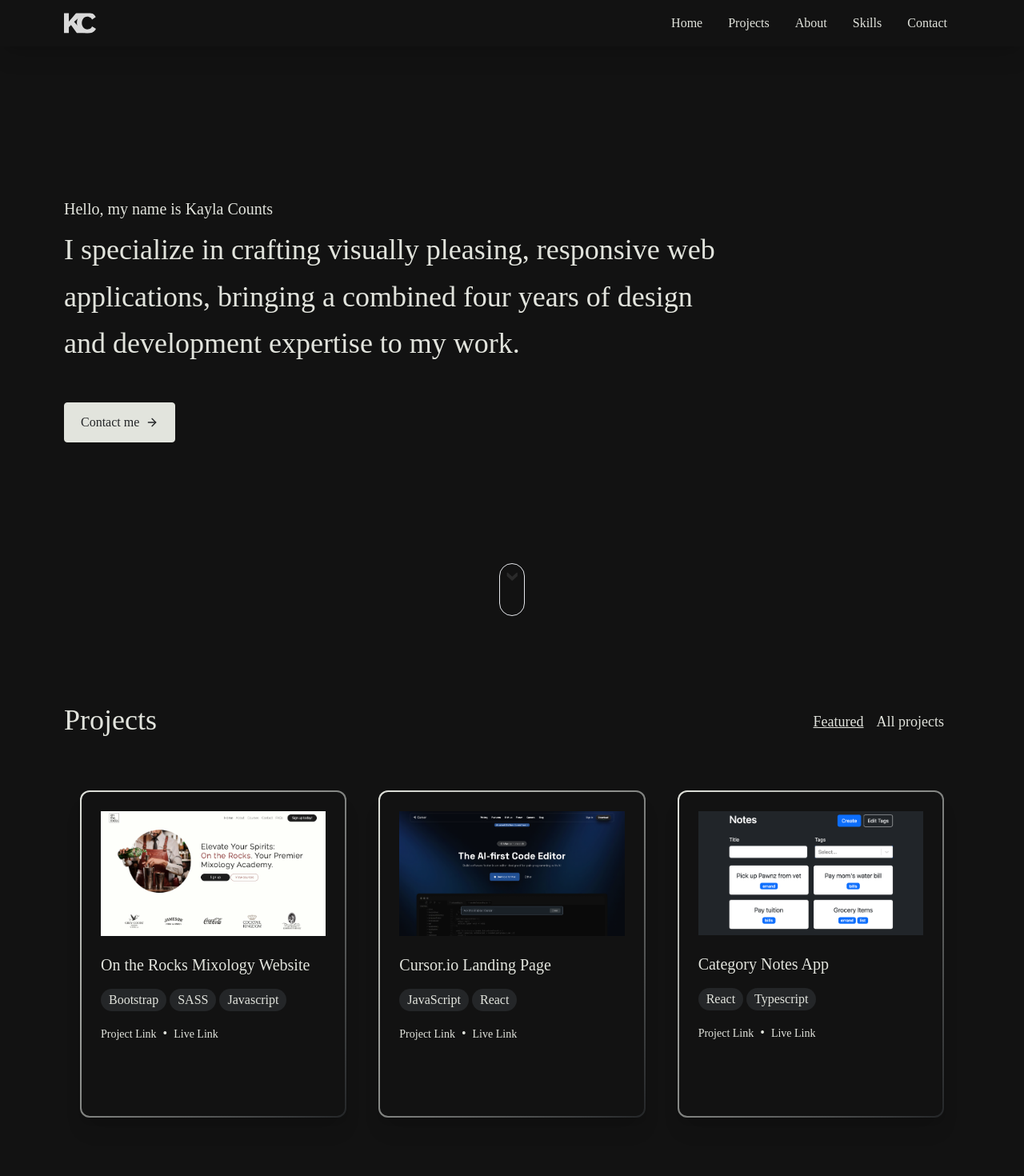
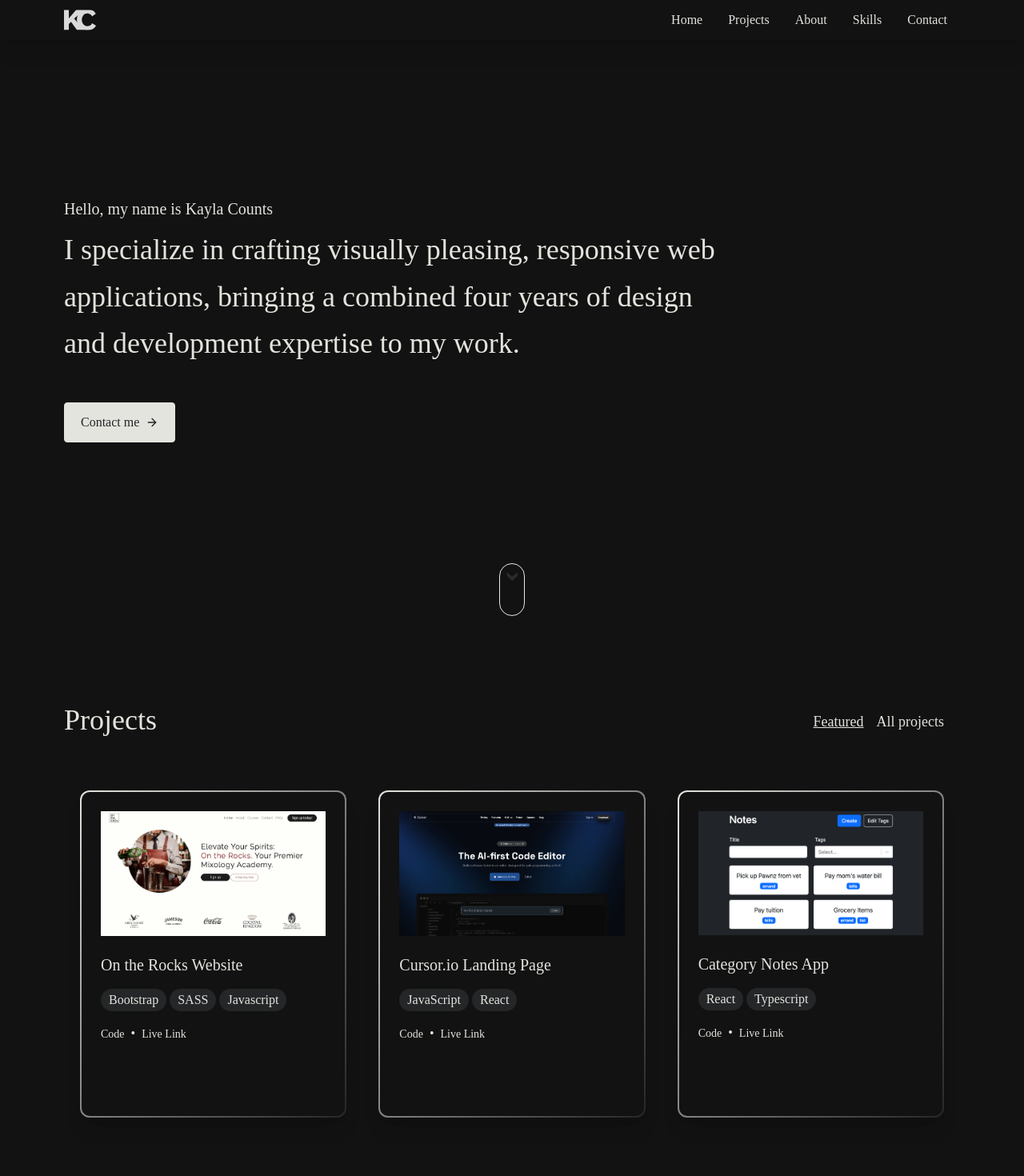
Before and after one commit to Kcounts93/my-portfolio, a React (Create React App) app: page / in a window 1280 px wide. Shown: the top 1470 px of the page at 80% size. Built offline with nearby package versions, Linux system fonts and the light colour scheme.

Commit message:
padding update

```diff
--- a/public/index.html
+++ b/public/index.html
@@ -7,9 +7,9 @@
     <meta name="theme-color" content="#000000" />
     <meta
       name="description"
-      content="Kayla Counts'Professional Web Developer Portfolio Site"
+      content="Kayla Counts' Front End Dev Portfolio"
     />
-    <title>Kayla Counts' Portfolio</title>
+    <title>Kayla Counts' Dev Portfolio</title>
   </head>
   <body>
     <div id="root"></div>
--- a/src/components/Navbar.jsx
+++ b/src/components/Navbar.jsx
@@ -34,7 +34,7 @@ const Navbar = () => {
       animate={{ opacity: 1, y: 0 }}
       exit={{ opacity: 0, y: -100 }}
     >
-      <div className="container mx-auto flex justify-between items-center p-1 lg:px-20 ">
+      <div className="container mx-auto flex justify-between items-center px-5 lg:px-20 ">
         <div>
           <img src={Logo} alt="my logo" />
         </div>
--- a/src/components/Projects.jsx
+++ b/src/components/Projects.jsx
@@ -8,11 +8,11 @@ const Projects = () => {
   const projects = [
     {
       id: 1,
-      title: "On the Rocks Mixology Website",
+      title: "On the Rocks Website",
       subtitle: "Snippet",
       categories: ["Bootstrap", "SASS", "Javascript"],
       image: otr,
-      projectLink: "https://example.com/project-link",
+      projectLink: "https://github.com/Kcounts93/on-the-rocks",
       liveLink: "https://ontherocks.counts2six.com/",
       featured: true, // Featured project
     },
@@ -23,7 +23,7 @@ const Projects = () => {
       categories: ["JavaScript", "React"],
       image: cursor,
       projectLink: "https://example.com/project-link",
-      liveLink: "https://example.com/live-link",
+      liveLink: "https://ontherocks.counts2six.com/",
       featured: true, // Featured project
     },
     {
@@ -32,7 +32,7 @@ const Projects = () => {
       subtitle: "Snippet",
       categories: ["React", "Typescript"],
       image: notesApp,
-      projectLink: "https://example.com/project-link",
+      projectLink: "https://github.com/Kcounts93/react-category-notes-app",
       liveLink: "https://notes.counts2six.com/",
       featured: true, // Featured project
     },
@@ -153,7 +153,7 @@ const Projects = () => {
                       target="_blank"
                       rel="noopener noreferrer"
                     >
-                      Project Link
+                      Code
                     </a>
                     <span className="mx-2">•</span>
                     <a
```
